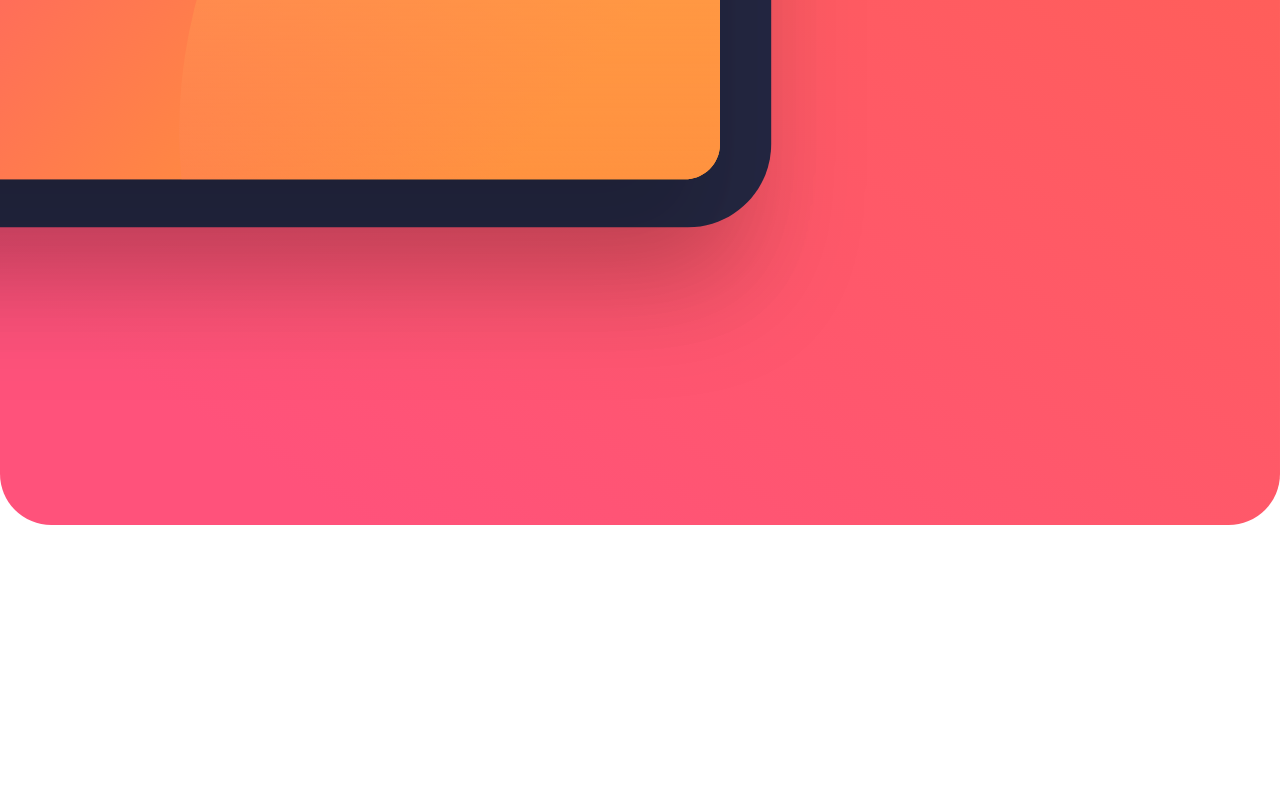
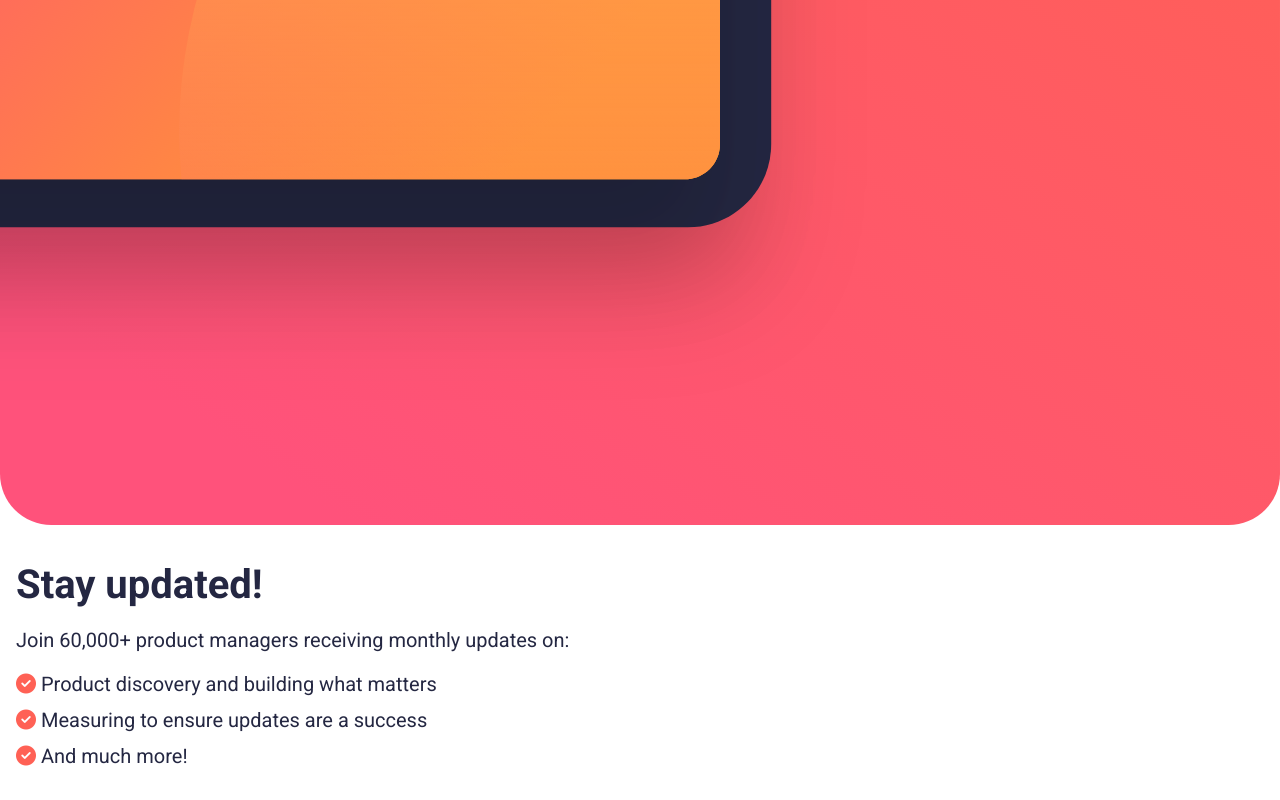
Before and after one commit to const-string-Alex/newsletter-subscribe-cc, a React (Vite) app: page / in a window 1280 px wide. Shown: the part 1373-2173 px from the top of the page. Before the commit the page ends 1902 px from the top, so only its background shows below. Built offline with nearby package versions, Linux system fonts and the light colour scheme.

Commit message:
Implemented Information component
- added font and font-awesome cdn

```diff
--- a/index.html
+++ b/index.html
@@ -1,10 +1,28 @@
-<!doctype html>
+<!DOCTYPE html>
 <html lang="en">
   <head>
     <meta charset="UTF-8" />
     <link rel="icon" type="image/svg+xml" href="/vite.svg" />
     <meta name="viewport" content="width=device-width, initial-scale=1.0" />
-    <title>Vite + React + TS</title>
+
+    <!-- cdn -->
+    <link
+      rel="stylesheet"
+      href="https://cdnjs.cloudflare.com/ajax/libs/font-awesome/6.5.1/css/all.min.css"
+      integrity="sha512-DTOQO9RWCH3ppGqcWaEA1BIZOC6xxalwEsw9c2QQeAIftl+Vegovlnee1c9QX4TctnWMn13TZye+giMm8e2LwA=="
+      crossorigin="anonymous"
+      referrerpolicy="no-referrer"
+    />
+
+    <!-- fonts -->
+    <link rel="preconnect" href="https://fonts.googleapis.com" />
+    <link rel="preconnect" href="https://fonts.gstatic.com" crossorigin />
+    <link
+      href="https://fonts.googleapis.com/css2?family=Roboto:wght@300;400;700&display=swap"
+      rel="stylesheet"
+    />
+
+    <title>Newsletter</title>
   </head>
   <body>
     <div id="root"></div>
--- a/src/components/App/App.tsx
+++ b/src/components/App/App.tsx
@@ -2,9 +2,11 @@ import ReactDOM from "react-dom/client";
 import "./app.css";
 
 import Graphic from "../Graphic/Graphic";
+import Information from "../Information/Information";
 
 ReactDOM.createRoot(document.getElementById("root")!).render(
   <>
     <Graphic />
+    <Information />
   </>
 );
--- a/src/components/App/app.css
+++ b/src/components/App/app.css
@@ -3,3 +3,9 @@
   padding: 0;
   box-sizing: border-box;
 }
+
+body {
+  font-family: "Roboto", sans-serif;
+  font-size: 1rem;
+  color: #242742;
+}
--- /dev/null
+++ b/src/components/Information/Information.tsx
@@ -0,0 +1,27 @@
+import "./information.css";
+
+function Information() {
+  return (
+    <section className="info">
+      <h2 className="info-title">Stay updated!</h2>
+      <p className="info-list-header">
+        Join 60,000+ product managers receiving monthly updates on:
+      </p>
+      <ul className="info-list">
+        <li className="info-list-item">
+          <i className="fa-solid fa-circle-check checkmark"></i> Product
+          discovery and building what matters
+        </li>
+        <li className="info-list-item">
+          <i className="fa-solid fa-circle-check checkmark"></i> Measuring to
+          ensure updates are a success
+        </li>
+        <li className="info-list-item">
+          <i className="fa-solid fa-circle-check checkmark"></i> And much more!
+        </li>
+      </ul>
+    </section>
+  );
+}
+
+export default Information;
--- /dev/null
+++ b/src/components/Information/information.css
@@ -0,0 +1,29 @@
+.info {
+  margin: 2rem 0;
+  padding: 0 1rem;
+}
+
+.info-title {
+  font-size: 2.5rem;
+}
+
+.info-list-header {
+  margin: 1.25rem 0;
+}
+
+.info-list-header,
+.info-list {
+  font-size: 1.25rem;
+}
+
+.info-list {
+  list-style: none;
+}
+
+.info-list-item {
+  margin: 0.75rem 0;
+}
+
+.checkmark {
+  color: #ff6155;
+}
```
